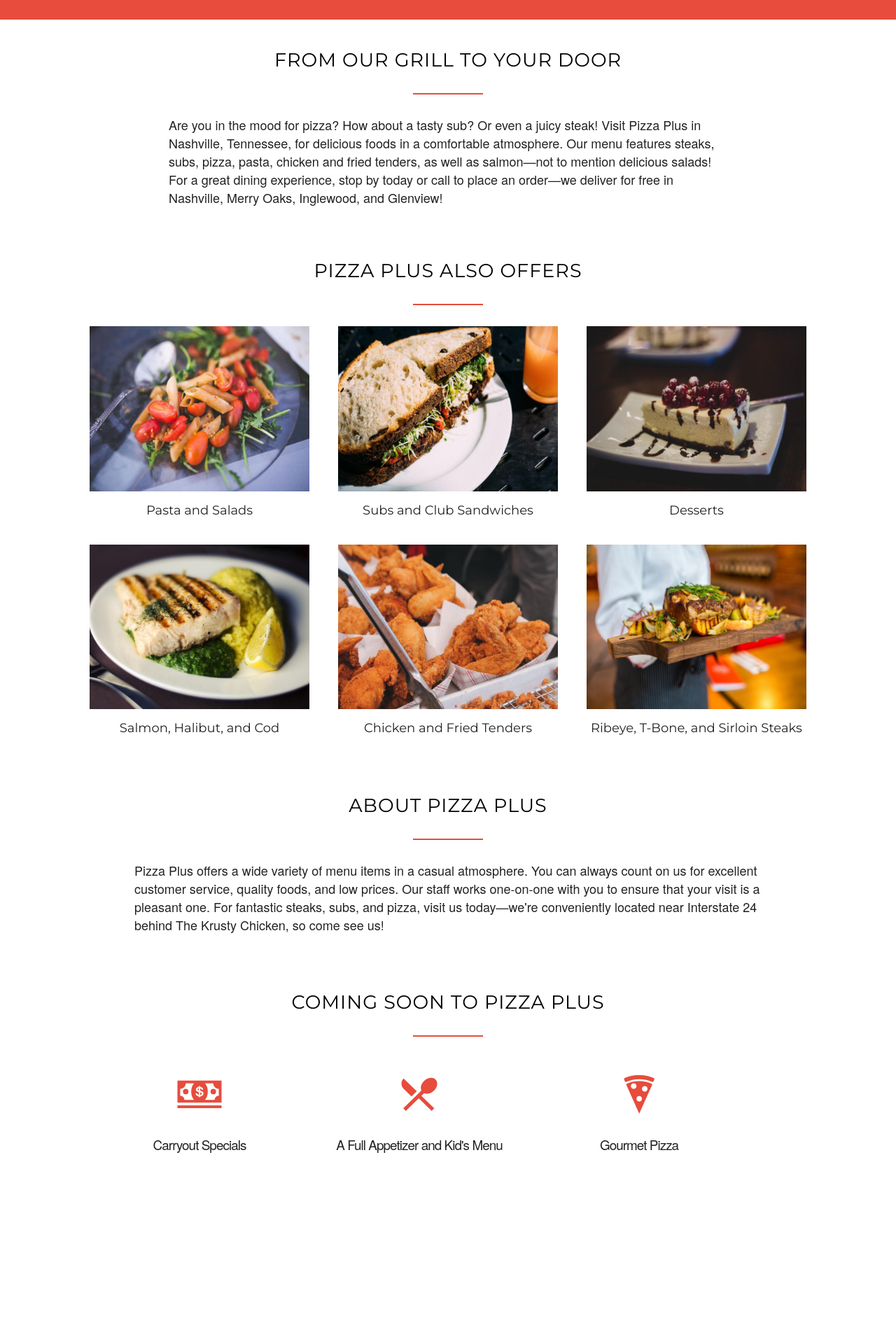
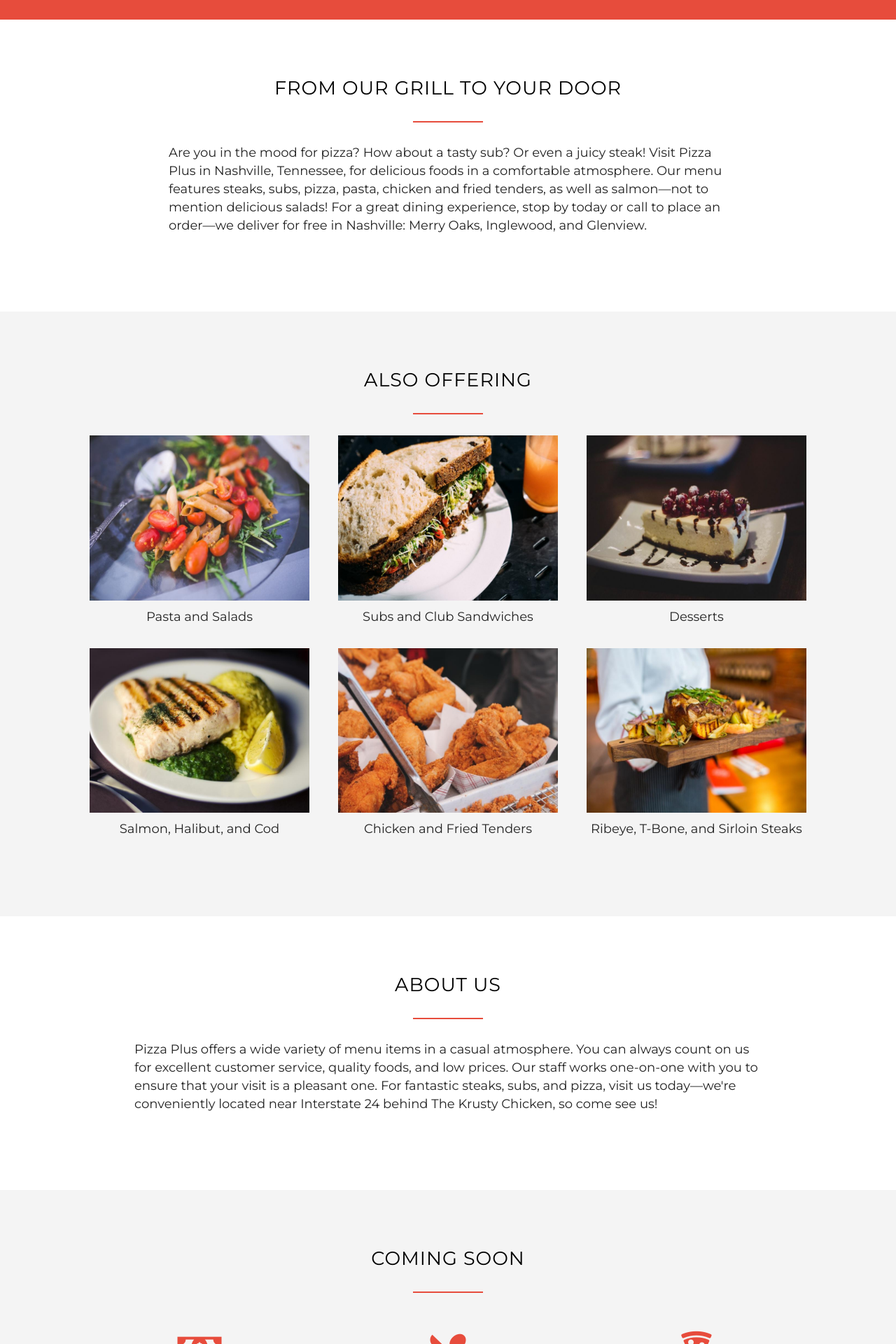
Before and after one commit to tflem/pizza_plus, a PHP site: page /index.html in a window 1280 px wide. Shown: the part 801-2721 px from the top of the page at 70% size. Before the commit the page ends 2448 px from the top, so only its background shows below. Run offline with PHP 8.4, Linux system fonts and the light colour scheme; some web fonts are replaced.

Commit message:
Fix coming soon icon alignment and add additional styling

```diff
--- a/index.html
+++ b/index.html
@@ -32,8 +32,8 @@
   <header>
     <nav>
       <div class="row">
-        <a class="company-name" href="index.html"><h1><em>Pizza Plus</em></h1></a>
-        <ul class="main-nav">
+        <a class="company-name clearfix" href="index.html"><h1><em>Pizza Plus</em></h1></a>
+        <ul class="main-nav clearfix">
           <li><a href="#">Menu Items</a></li>
           <li><a href="#">About Us</a></li>
           <li><a href="#">Coming Soon</a></li>
@@ -56,7 +56,6 @@
     </div>
   </div>
 
-
   <!-- Introduction -->
 
   <section class="introduction">
@@ -66,14 +65,14 @@
         Or even a juicy steak! Visit Pizza Plus in Nashville, Tennessee, for delicious foods in a comfortable atmosphere.
         Our menu features steaks, subs, pizza, pasta, chicken and fried tenders, as well as salmon—not to mention delicious salads!
         For a great dining experience, stop by today or call to place an order—we
-        deliver for free in Nashville, Merry Oaks, Inglewood, and Glenview!</p>
+        deliver for free in Nashville: Merry Oaks, Inglewood, and Glenview.</p>
     </div>
   </section>
 
   <!-- Menu Items -->
 
   <section class="menu-items">
-    <h3>Pizza Plus Also Offers</h3>
+    <h3>Also Offering</h3>
       <div class="container">
         <div class="row">
           <div class="four columns menu box">
@@ -108,31 +107,30 @@
 
     <!-- About Us -->
 
-    <section class="about-us">
-      <h3>About Pizza Plus</h3>
-      Pizza Plus offers a wide variety of menu items in a casual atmosphere.
+    <section class="about">
+      <h3>About Us</h3>
+      <p class="about-us">Pizza Plus offers a wide variety of menu items in a casual atmosphere.
       You can always count on us for excellent customer service, quality foods, and low prices.
       Our staff works one-on-one with you to ensure that your visit is a pleasant one.
-      For fantastic steaks, subs, and pizza, visit us today—we're conveniently located near Interstate 24 behind The Krusty Chicken, so come see us!
+      For fantastic steaks, subs, and pizza, visit us today—we're conveniently
+      located near Interstate 24 behind The Krusty Chicken, so come see us!</p>
     </section>
 
     <!-- Coming Soon -->
 
     <section class="coming-soon">
-      <h3>Coming Soon To Pizza Plus</h3>
+      <h3>Coming Soon</h3>
       <div class="container">
         <div class="row">
           <div class="four columns menu icon-box">
             <i class="ion-cash icon-large"></i>
             <h4>Carryout Specials</h4>
-      </div>
-      <div class="row">
-        <div class="four columns menu icon-box">
+          </div>
+      <div class="four columns menu icon-box">
           <i class="ion-android-restaurant icon-large"></i>
             <h4>A Full Appetizer and Kid's Menu</h4>
       </div>
-      <div class="row">
-        <div class="four columns menu icon-box">
+      <div class="four columns menu icon-box">
           <i class="ion-pizza icon-large"></i>
             <h4>Gourmet Pizza</h4>
       </div>
--- a/resources/css/style.css
+++ b/resources/css/style.css
@@ -1,5 +1,5 @@
 /* -------------------------------------------- */
-/* Basic Setup */
+/* Basic Styling */
 /* -------------------------------------------- */
 
 * {
@@ -17,8 +17,17 @@
     text-rendering: optimizeLegibility;
 }
 
+.clearfix {zoom: 1}
+.clearfix:after {
+  content: "-";
+  clear: both;
+  display: block;
+  height: 0;
+  visibility: hidden;
+}
+
 /* -------------------------------------------- */
-/* Reusable Components */
+/* Reusable Elements */
 /* -------------------------------------------- */
 
 .row {
@@ -27,14 +36,14 @@
 }
 
 section {
-    padding: 40px 0;
+    padding: 80px 0;
 }
 
 .icon-box {
   text-align: center;
 }
 
-/* Headings */
+/* ------ Headings ------ */
 
 h1,
 h2,
@@ -81,6 +90,7 @@
 h4 {
   font-size: 105%;
   display: block;
+  font-family: 'Montserrat', sans-serif;
 }
 
 /* ------ Paragraphs ------ */
@@ -88,12 +98,14 @@
     line-height: 145%;
     width: 70%;
     margin-left: 15%;
+    font-family: 'Montserrat', sans-serif;
 }
 
 .about-us {
   line-height: 145%;
   width: 70%;
   margin-left: 15%;
+  font-family: 'Montserrat', sans-serif;
 }
 
 /* ------ Icons ------ */
@@ -147,7 +159,7 @@
 }
 
 /* -------------------------------------------- */
-/* Header */
+/* The Header */
 /* -------------------------------------------- */
 
 header {
@@ -176,7 +188,7 @@
 .main-nav {
     float: right;
     list-style: none;
-    margin-top: 42px;
+    margin-top: 48px;
 }
 
 .main-nav li {
@@ -216,7 +228,15 @@
 }
 
 .menu-items {
-    padding: 4px 0;
     text-align: center;
     font-family: 'Montserrat', sans-serif;
+    background-color: #F4F4F4
 }
+
+/* -------------------------------------------- */
+/* Coming Soon */
+/* -------------------------------------------- */
+
+.coming-soon {
+  background-color: #F4F4F4
+}
```
